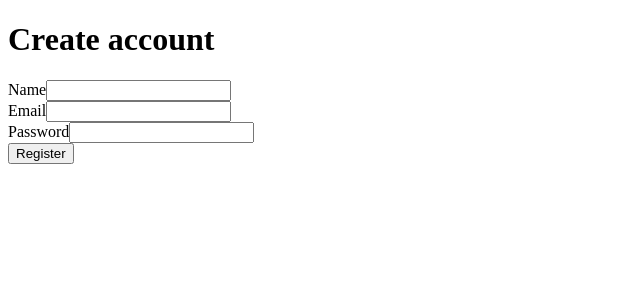
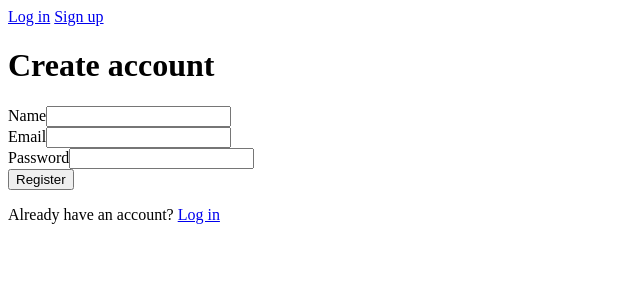
Before and after one commit to Iam-DSah/event-planner, a React (Vite) app in the folder apps/web/: page /register in a window 1280 px wide. Shown: the top 300 px of the page, without its empty margins (0-640 px from the left). Built offline with nearby package versions, Linux system fonts and the light colour scheme; no server answers.

Commit message:
add auth page navigation and a public-only route guard & let the route guard own post-login navigation

```diff
--- a/apps/web/src/App.tsx
+++ b/apps/web/src/App.tsx
@@ -2,20 +2,31 @@ import { Link, Navigate, Route, Routes } from "react-router-dom";
 
 import { useAuth } from "./auth/AuthContext.js";
 import ProtectedRoute from "./components/ProtectedRoute.js";
+import PublicOnlyRoute from "./components/PublicOnlyRoute.js";
 import EventsPage from "./pages/EventsPage.js";
 import LoginPage from "./pages/LoginPage.js";
 import RegisterPage from "./pages/RegisterPage.js";
 
 /**
- * Renders nothing until the boot /me has answered. Showing a logged-out header
+ * Renders nothing while the boot /me is still in flight — a logged-out header
  * during "loading" is the same flash the three-state model exists to avoid,
- * just in the chrome instead of the page.
+ * just in the chrome instead of the page body. Once the answer arrives, BOTH
+ * outcomes get chrome: an anonymous visitor needs a way to reach sign-up, and
+ * /register is otherwise only reachable by typing the URL.
  */
 function Header() {
   const { status, user, logout } = useAuth();
 
-  if (status !== "authenticated") {
+  if (status === "loading") {
     return null;
+  }
+
+  if (status === "anonymous") {
+    return (
+      <header>
+        <Link to="/login">Log in</Link> <Link to="/register">Sign up</Link>
+      </header>
+    );
   }
 
   return (
@@ -36,8 +47,10 @@ export default function App() {
       <Routes>
         <Route path="/" element={<Navigate to="/events" replace />} />
 
-        <Route path="/login" element={<LoginPage />} />
-        <Route path="/register" element={<RegisterPage />} />
+        <Route element={<PublicOnlyRoute />}>
+          <Route path="/login" element={<LoginPage />} />
+          <Route path="/register" element={<RegisterPage />} />
+        </Route>
 
         {/* A layout route: ProtectedRoute renders <Outlet />, so every child
           below is gated by one guard rather than each page checking auth. */}
--- /dev/null
+++ b/apps/web/src/components/PublicOnlyRoute.tsx
@@ -0,0 +1,37 @@
+import { Navigate, Outlet, useLocation, type Location } from "react-router-dom";
+
+import { useAuth } from "../auth/AuthContext.js";
+
+/**
+ * The mirror of ProtectedRoute: gates /login and /register the other way.
+ * Without it an authenticated user sees a login form with a "Log out" button
+ * above it — the header and the page contradicting each other on one screen.
+ *
+ * Same rule as ProtectedRoute, for the same reason: while the boot /me is in
+ * flight this must RENDER and return, never redirect. Redirecting on
+ * `status !== "anonymous"` would bounce a genuinely logged-out visitor away
+ * from the login page for as long as /me takes to answer.
+ */
+export default function PublicOnlyRoute() {
+  const { status } = useAuth();
+  const location = useLocation();
+
+  if (status === "loading") {
+    return <p>Loading...</p>;
+  }
+
+  if (status === "authenticated") {
+    // Honour the location ProtectedRoute was carrying. This guard re-renders
+    // the moment login() flips the state, which is BEFORE LoginPage's own
+    // navigate(from) runs — so a bare <Navigate to="/events"> here silently
+    // wins the race and throws the requested URL away. Measured: a deep link
+    // to /events?tag=Music came back as /events until this line existed.
+    const from = (location.state as { from?: Location } | null)?.from;
+
+    return (
+      <Navigate to={from ? from.pathname + from.search : "/events"} replace />
+    );
+  }
+
+  return <Outlet />;
+}
--- a/apps/web/src/pages/LoginPage.tsx
+++ b/apps/web/src/pages/LoginPage.tsx
@@ -1,17 +1,17 @@
 import { FormEvent, useState } from "react";
-import { useLocation, useNavigate, type Location } from "react-router-dom";
+import { Link } from "react-router-dom";
 import { loginSchema } from "@event-planner/shared";
 
 import { ApiError } from "../api/client.js";
 import { useAuth } from "../auth/AuthContext.js";
 
 export default function LoginPage() {
-  const navigate = useNavigate();
-  const location = useLocation();
   const { login } = useAuth();
 
-  // Set by ProtectedRoute when it bounced an anonymous visitor here.
-  const from = (location.state as { from?: Location } | null)?.from;
+  // This page does NOT navigate. It authenticates; PublicOnlyRoute owns where
+  // an authenticated user goes, including honouring the location ProtectedRoute
+  // carried here. Two components deciding that raced, and the guard won —
+  // silently dropping the requested URL.
 
   const [form, setForm] = useState({
     email: "",
@@ -51,9 +51,6 @@ export default function LoginPage() {
 
     try {
       await login(result.data.email, result.data.password);
-      navigate(from ? from.pathname + from.search : "/events", {
-        replace: true,
-      });
     } catch (error) {
       if (error instanceof ApiError) {
         const errors: Record<string, string> = {};
@@ -144,6 +141,10 @@ export default function LoginPage() {
           {submitting ? "Logging in..." : "Log in"}
         </button>
       </form>
+
+      <p>
+        No account? <Link to="/register">Sign up</Link>
+      </p>
     </main>
   );
 }
--- a/apps/web/src/pages/RegisterPage.tsx
+++ b/apps/web/src/pages/RegisterPage.tsx
@@ -1,12 +1,13 @@
 import { FormEvent, useState } from "react";
-import { useNavigate } from "react-router-dom";
+import { Link } from "react-router-dom";
 import { registerSchema } from "@event-planner/shared";
 
 import { ApiError } from "../api/client.js";
 import { useAuth } from "../auth/AuthContext.js";
 
 export default function RegisterPage() {
-  const navigate = useNavigate();
+  // This page does NOT navigate. It registers; PublicOnlyRoute owns where an
+  // authenticated user goes. Same rule as LoginPage.
   const { register } = useAuth();
 
   const [form, setForm] = useState({
@@ -48,8 +49,6 @@ export default function RegisterPage() {
 
     try {
       await register(result.data.name, result.data.email, result.data.password);
-
-      navigate("/events");
     } catch (error) {
       if (error instanceof ApiError) {
         const errors: Record<string, string> = {};
@@ -161,6 +160,10 @@ export default function RegisterPage() {
           {submitting ? "Creating account..." : "Register"}
         </button>
       </form>
+
+      <p>
+        Already have an account? <Link to="/login">Log in</Link>
+      </p>
     </main>
   );
 }
```
